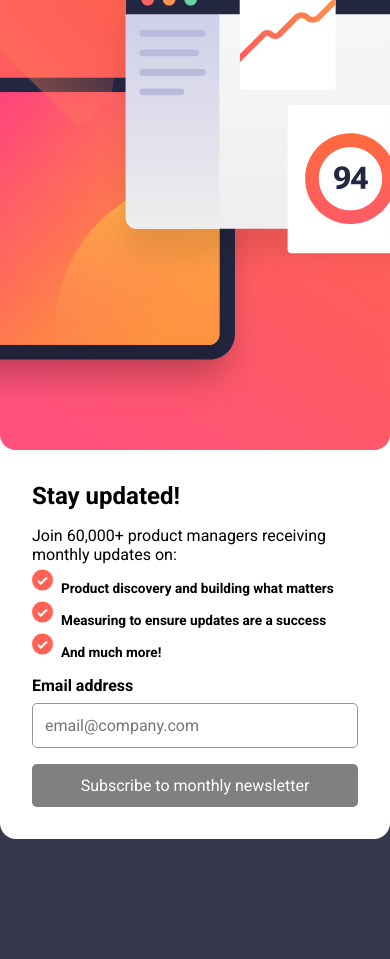
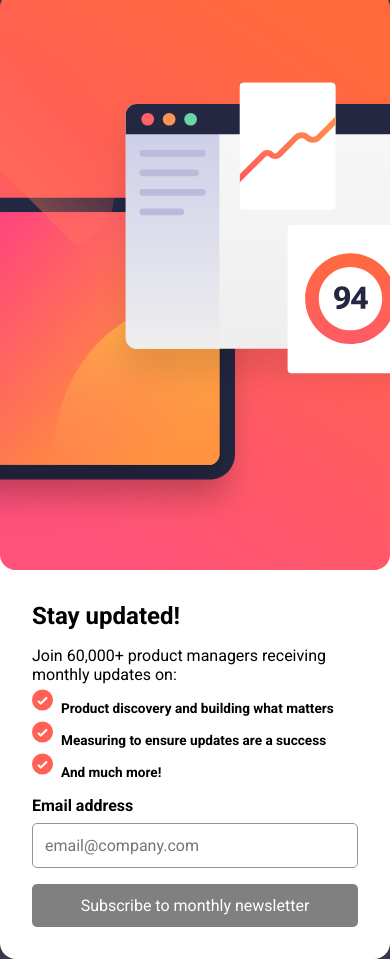
Before and after one commit to Kristijan-Karanfiloski/Newsletter-FM, a React (Vite) app: page / in a window 390 px wide. Before the commit the page ends 844 px from the top, so only its background shows below. Built offline with nearby package versions, Linux system fonts and the light colour scheme.

Commit message:
Improved css for mobile

```diff
--- a/src/App.scss
+++ b/src/App.scss
@@ -14,7 +14,7 @@
    flex-direction: column-reverse;
    padding: 0;
    .newsLetter__img{
-     margin-top: -8rem;
+     margin-top: -.5rem;
    }
  }
 
--- a/src/signup form/SignupForm.scss
+++ b/src/signup form/SignupForm.scss
@@ -2,6 +2,10 @@
   display: grid;
   padding: 2rem 2rem;
   font-size:1rem;
+
+  @media (max-width: 600px){
+    //height: 100vh;
+  }
 
   h1{
     font-size:2.5rem;
@@ -115,7 +119,5 @@
     .signUp___successList{
       align-items: center;
     }
-
-
   }
 }
```
